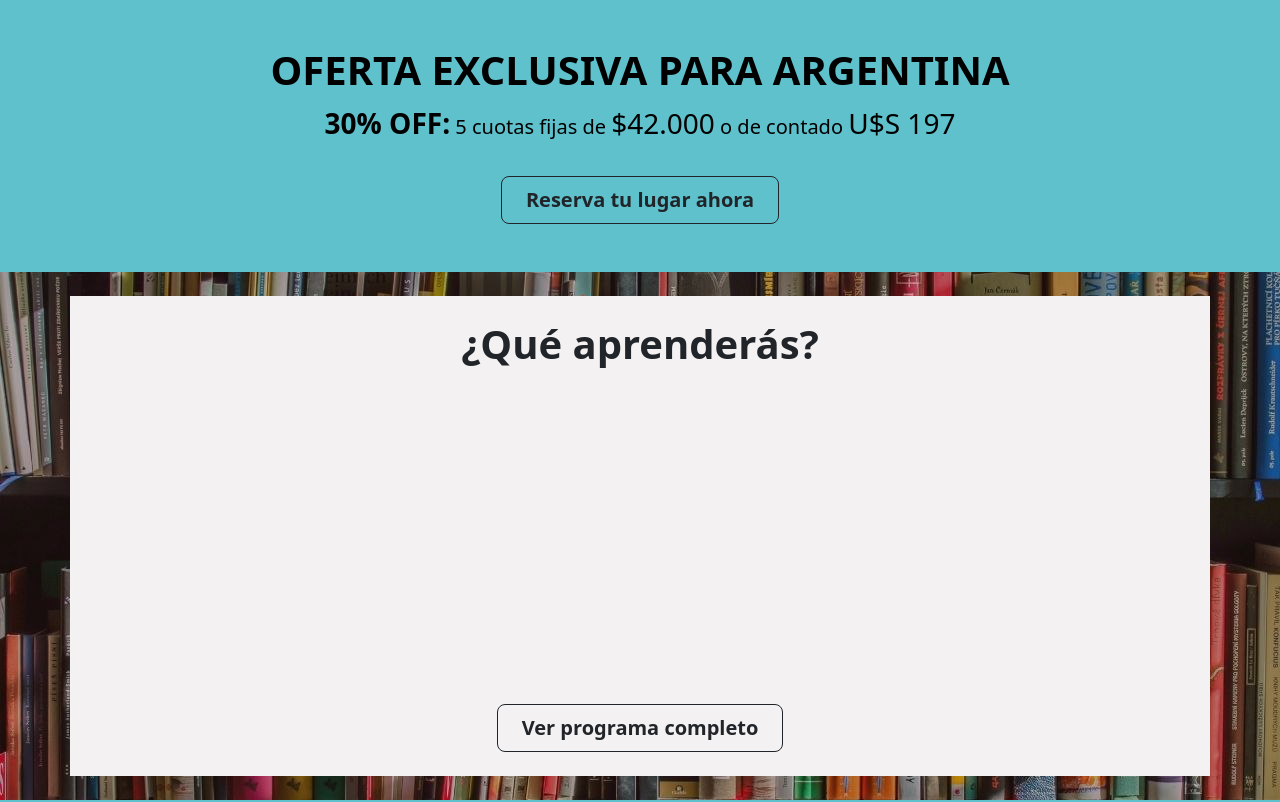
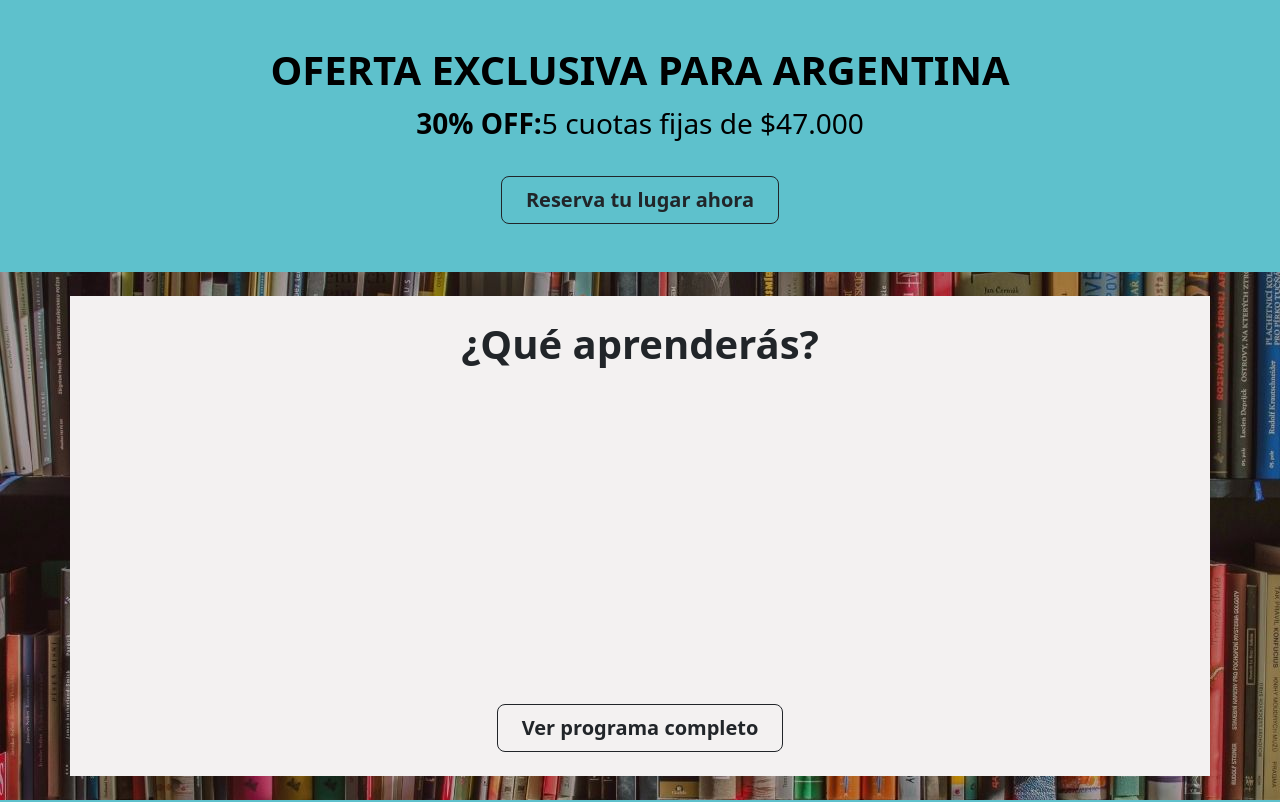
Before and after one commit to juacovanmessem/Landing-Carmina, a React (Vite) app: page / in a window 1280 px wide. Shown: the part 2272-3074 px from the top of the page. Built offline with nearby package versions, Linux system fonts and the light colour scheme.

Commit message:
ajuste de precios

```diff
--- a/src/App.jsx
+++ b/src/App.jsx
@@ -186,7 +186,7 @@ function App() {
             <CountdownTimer targetDate="2024-03-20T00:00:00" />
           </div> */}
           <div className='lead'>
-            <p><span className='fw-bold fs-3'> 30% OFF:</span><span className='fs-5'> 5 cuotas fijas de </span><span className='fs-3'> $42.000</span><span className='fs-5'> o de contado </span><span className='fs-3'> U$S 197</span></p>
+            <p><span className='fw-bold fs-3'> 30% OFF:</span><span className='fs-3'>5 cuotas fijas de $47.000</span></p>
           </div>
           <a href='#payments' className="btn btn-outline-dark btn-lg px-4 gap-3 mt-3 fw-bold">Reserva tu lugar ahora</a>
         </div>
@@ -654,8 +654,8 @@ function App() {
             </div>
             <p className='lead '><strong>Precio Original</strong> :<s> U$S 299</s></p>
             <p className='lead'><strong>Precio especial por lanzamiento</strong> : U$S 249 </p>
-            <p className='lead'><strong>En cuotas</strong> :5 cuotas fijas de $42.000</p>
-            <p className='lead'><strong>Precios para otros países</strong>: Se abona en tu moneda Local - Financiación disponible con Tarjeta de Credito hasta en 12 cuotas - </p>
+            <p className='lead'><strong>Oferta para Argentina</strong> :5 CUOTAS FIJAS DE $47.000 o un pago de $209.000</p>
+            <p className='lead'><strong>Precios para otros países</strong>: Se abona en tu moneda Local - Financiación disponible con Tarjeta de Crédito hasta en 12 cuotas - </p>
             <p className='lead fw-bold'>PROGRAMA INTRODUCTORIO PARA PROFESIONALES DE LA EDUCACION Y EL DESARROLLO SOCIAL, CONSULTAR <a href='https://drive.google.com/file/d/17MqWB8b4oL_tcS1fwzhR5aSs9llPKVFN/view?usp=drive_link' target='_blank' className='link-info'>AQUÍ</a></p>
           </div>
           <div className="row">
@@ -666,7 +666,7 @@ function App() {
               <div className="card payment-card h-100">
                 <div className="card-body">
                   <h5 className="card-title">Pagos Internacionales</h5>
-                  <p className="card-text">Realiza pagos internacionales de forma segura y rápida.</p>
+                  <p className="card-text">Realizá pagos internacionales de forma segura y rápida.</p>
                   <a href="https://go.hotmart.com/W91118440N" target='_blank' className="payment-link stretched-link btn btn-outline-dark">Realizar pago</a>
                 </div>
               </div>
@@ -675,7 +675,7 @@ function App() {
               <div className="card payment-card h-100">
                 <div className="card-body">
                   <h5 className="card-title">Pagos desde Argentina</h5>
-                  <p className="card-text">Chatea con nosotros para ofrecerte la opción de pago que más te convenga.</p>
+                  <p className="card-text">Chateá con nosotros para ofrecerte la opción de pago que más te convenga.</p>
                   <a href="https://wa.me/message/J7LHFZTGP532D1" target='_blank' className="payment-link stretched-link btn btn-outline-dark">Realizar pago</a>
                 </div>
               </div>
@@ -684,7 +684,7 @@ function App() {
               <div className="card payment-card h-100">
                 <div className="card-body">
                   <h5 className="card-title">Otras consultas</h5>
-                  <p className="card-text">Contacta con nosotros a traves de WhastApp.</p>
+                  <p className="card-text">Contactá con nosotros a traves de WhastApp.</p>
                   <a href="https://wa.me/message/J7LHFZTGP532D1" target='_blank' className="payment-link stretched-link btn btn-outline-dark">Contactarse</a>
                 </div>
               </div>
@@ -747,10 +747,10 @@ function App() {
         {/* section punch line */}
         <div className='p-5 text-center'>
           <p className='fs-3 fst-italic'>
-            "Fuimos heridos en relaciones tempranas lo cual significa que vamos a sanar en relación. Las relaciones pueden ser fuente de sanación que si se abordan adecuadamente, con presencia y compasión." -Gabor Maté.
+            "Fuimos heridos en relaciones tempranas lo cual significa que vamos a sanar en relación. Las relaciones pueden ser fuente de sanación si se abordan adecuadamente, con presencia y compasión." -Gabor Maté.
           </p>
           <p className='fs-3 lead'>
-            Si estas listo para iniciar este viaje, te espero adentro. Con cariño, Carmina.
+            Si estás listo para iniciar este viaje, te espero adentro. Con cariño, Carmina.
           </p>
           <img src={Carmina} alt="" className='img-small'/>
         </div>
```
